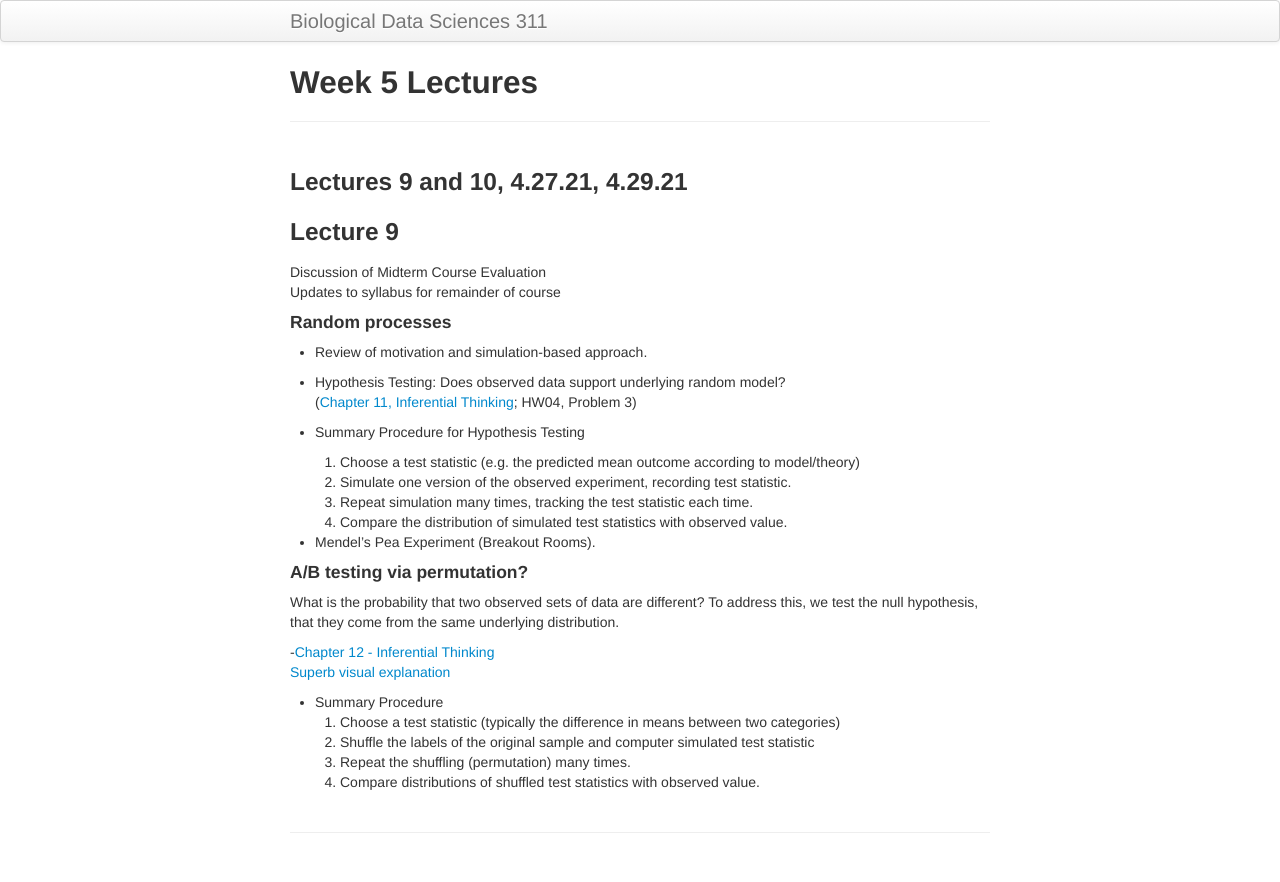
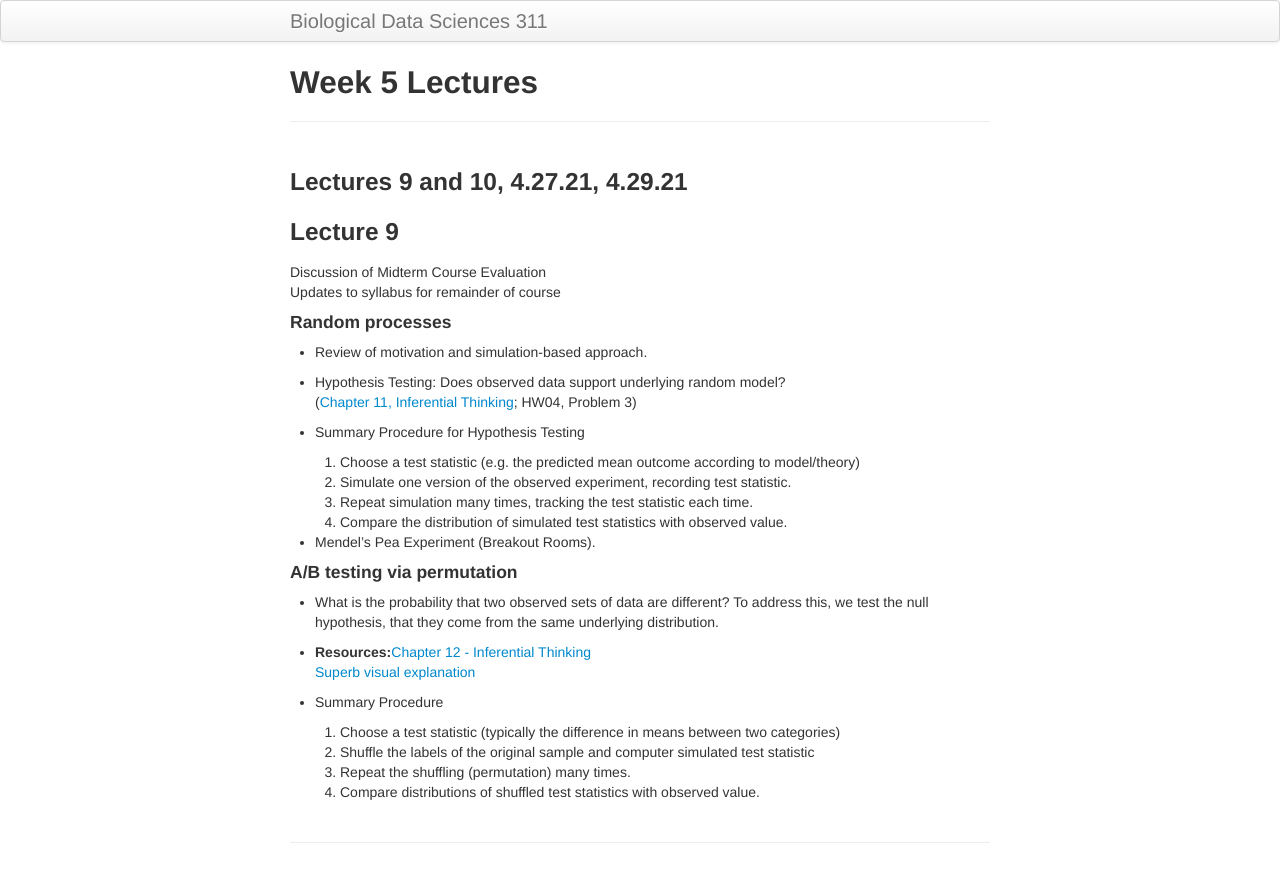
Before and after one commit to timothylwarren/bds311-sp21, a Jekyll site: the page built from lecture_notes/lec_wk05.md, in a window 1280 px wide. Shown: the top 882 px of the page. Built offline with Jekyll 4.4.1, drawn with Linux system fonts in a browser that asks for light colours.

Commit message:
Update lec_wk05.md

```diff
--- a/lecture_notes/lec_wk05.md
+++ b/lecture_notes/lec_wk05.md
@@ -27,11 +27,11 @@ Updates to syllabus for remainder of course
 
 
 
-#### A/B testing via permutation?
+#### A/B testing via permutation
 
-What is the probability that two observed sets of data are different? To address this, we test the null hypothesis, that they come from the same underlying distribution.
+- What is the probability that two observed sets of data are different? To address this, we test the null hypothesis, that they come from the same underlying distribution.
 
--[Chapter 12 - Inferential Thinking](https://inferentialthinking.com/chapters/12/Comparing_Two_Samples.html)<br>
+- **Resources:**[Chapter 12 - Inferential Thinking](https://inferentialthinking.com/chapters/12/Comparing_Two_Samples.html)<br>
 [Superb visual explanation](https://www.jwilber.me/permutationtest/)
 
 - Summary Procedure
```
